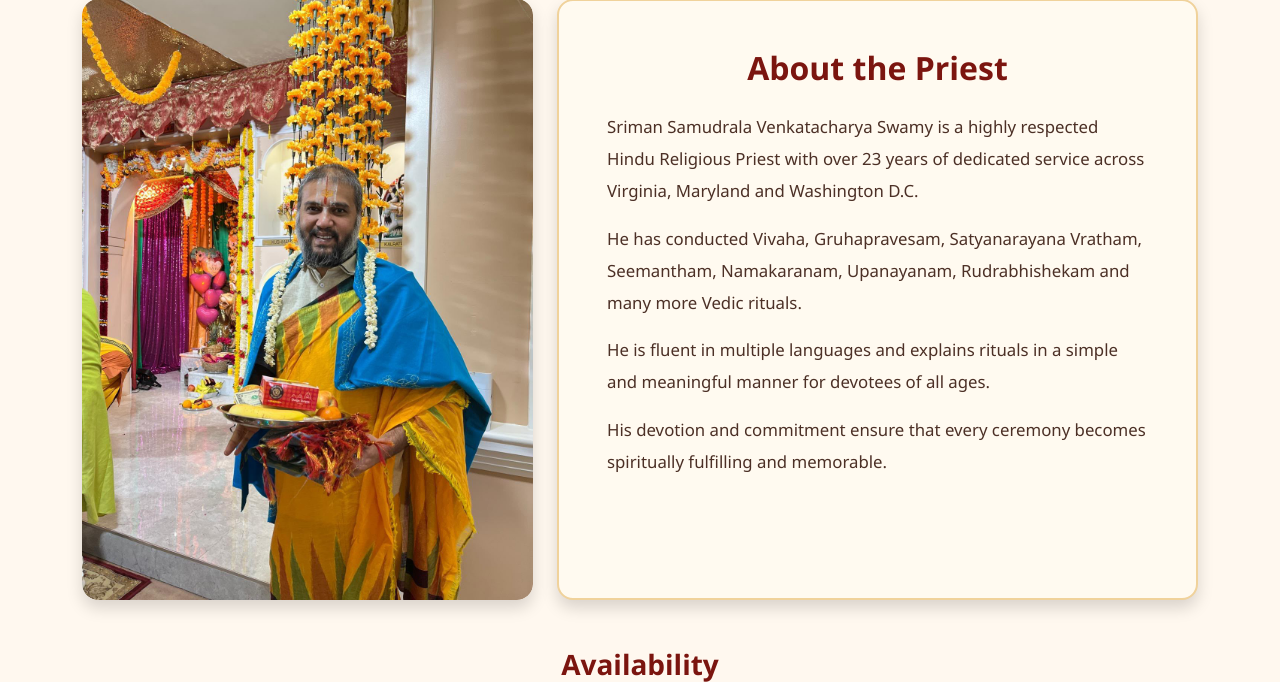
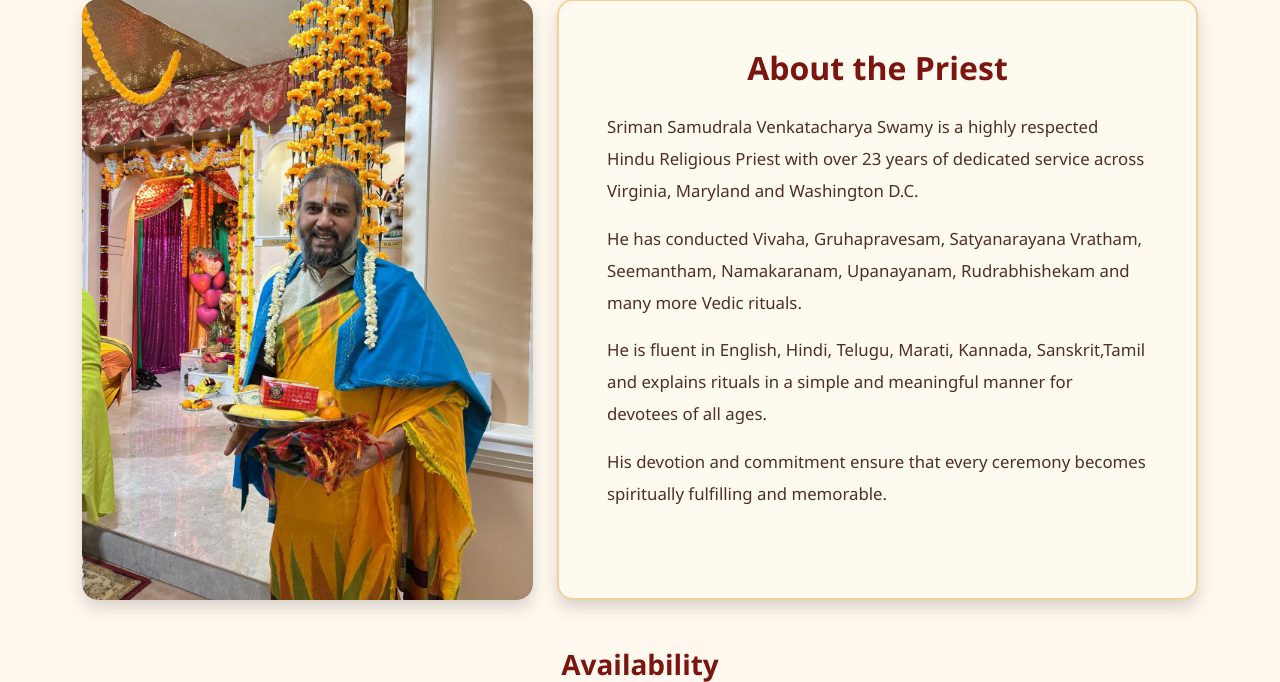
Before and after one commit to M-karthik-Reddy/Priest-Website, a Flask app: page /index in a window 1280 px wide. Shown: the part 721-1403 px from the top of the page. Run offline with Flask 3, Linux system fonts and the light colour scheme.

Commit message:
Changed languages

```diff
--- a/templates/index.html
+++ b/templates/index.html
@@ -215,7 +215,7 @@
                 </p>
 
                 <p>
-                    He is fluent in multiple languages and explains rituals
+                    He is fluent in English, Hindi, Telugu, Marati, Kannada, Sanskrit,Tamil and explains rituals
                     in a simple and meaningful manner for devotees of all ages.
                 </p>
 
--- a/templates/priest-services.html
+++ b/templates/priest-services.html
@@ -201,7 +201,7 @@ h1, h2, h3, h4, h5, p, span, div {
 </div>
 
 <!-- ================= HOMAS ================= -->
-<h3 class="section-title">🕉️ Śrāddha Karmas (Ancestral Rituals)</h3>
+<h3 class="section-title">🕉️ Sraddha Karmas (Ancestral Rituals)</h3>
 
 <div class="services-box-wrapper">
   <div class="service-grid">
```
